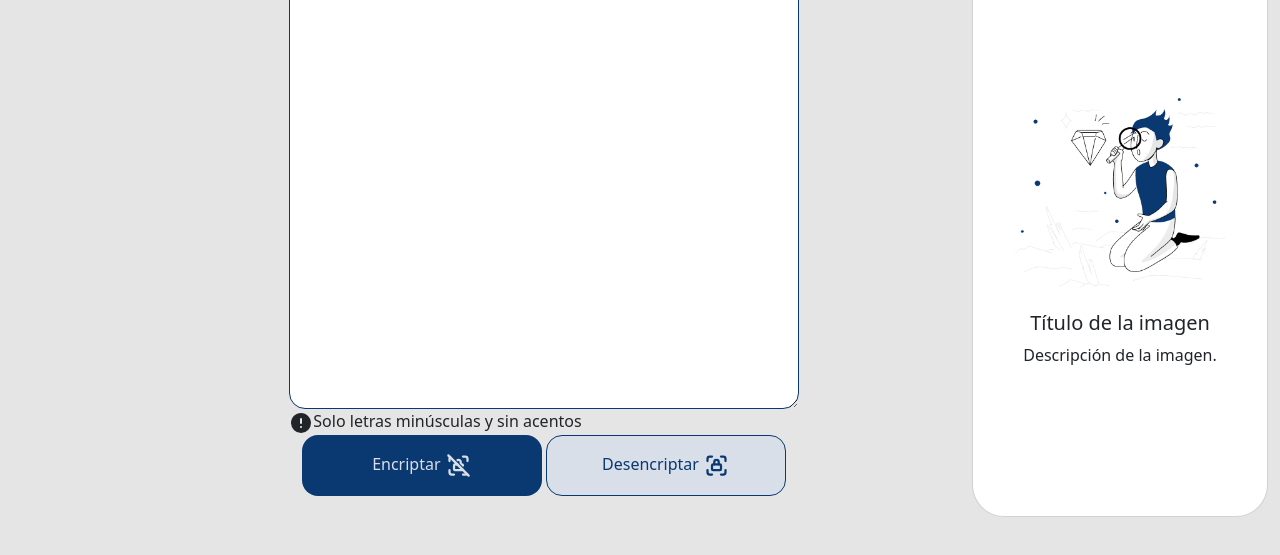
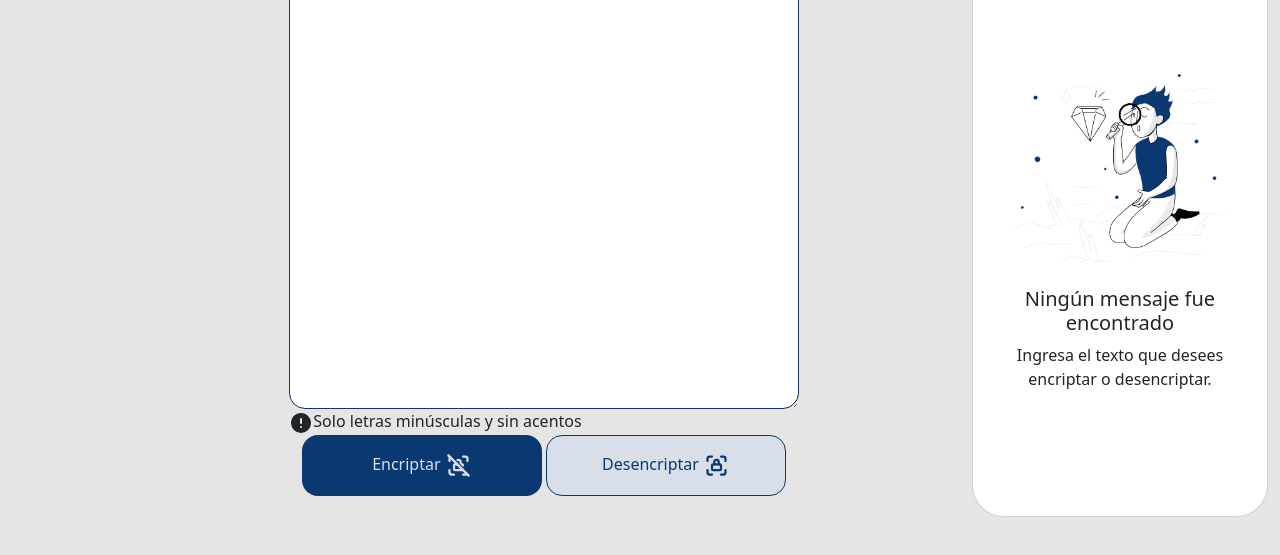
Before and after one commit to FelipeV03/Encriptador, a plain HTML site: page index.html in a window 1280 px wide. Shown: the part 99-654 px from the top of the page. Drawn offline with nearby package versions, Linux system fonts and the light colour scheme.

Commit message:
Arreglo del texto del card que muestra la imagen

```diff
--- a/index.html
+++ b/index.html
@@ -107,8 +107,8 @@
                         <b id="decrypted-text" style="color: #0A3871;"></b>
                         <img class="card-img-top mx-auto" src="./public/Muñeco.png" style="width: 80%;">
                         <div>
-                            <h5 class="card-title mt-4">Título de la imagen</h5>
-                            <p class="card-text">Descripción de la imagen.</p>
+                            <h5 class="card-title mt-4">Ningún mensaje fue encontrado</h5>
+                            <p class="card-text">Ingresa el texto que desees encriptar o desencriptar.</p>
                         </div>
                     </div>
                 </div>
```
